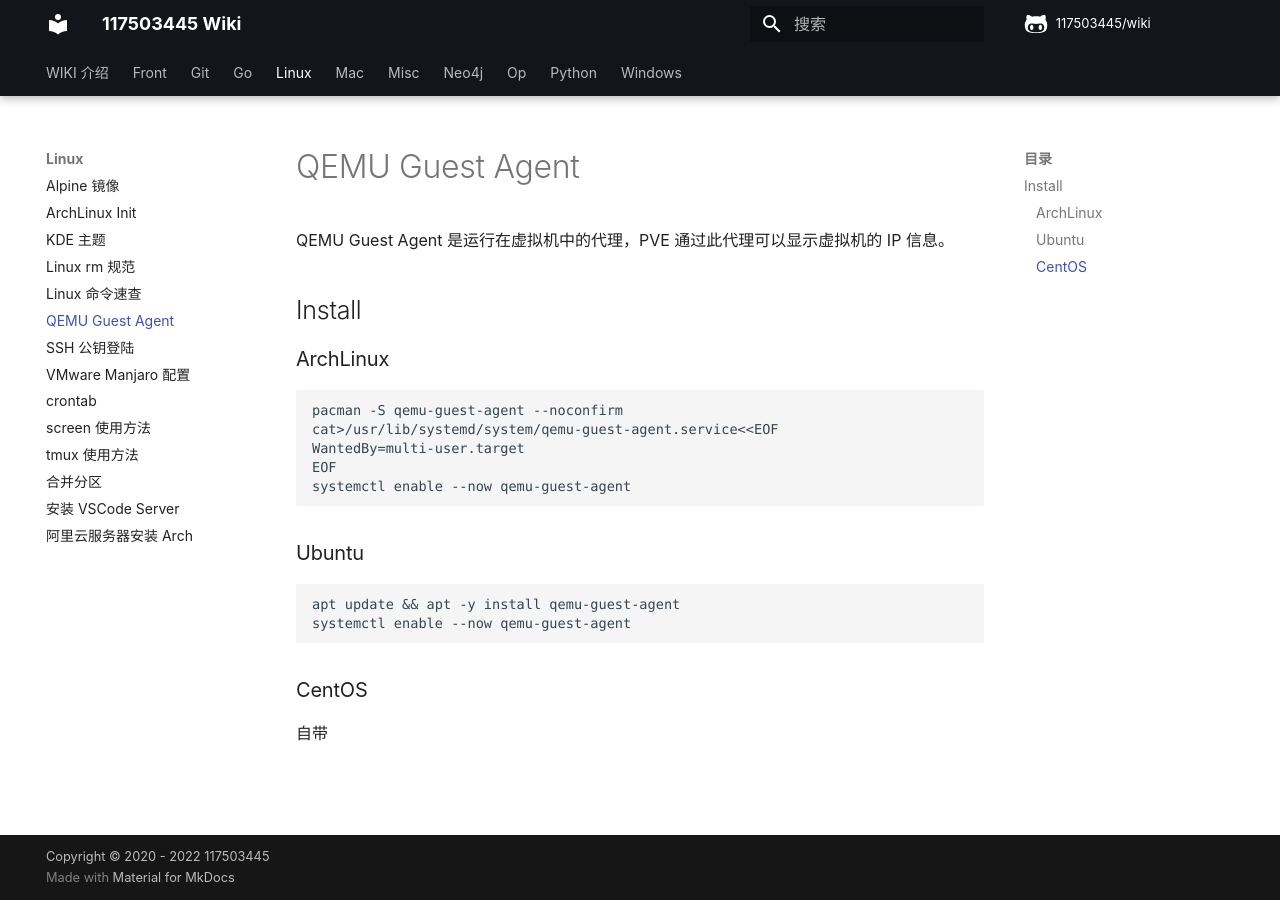
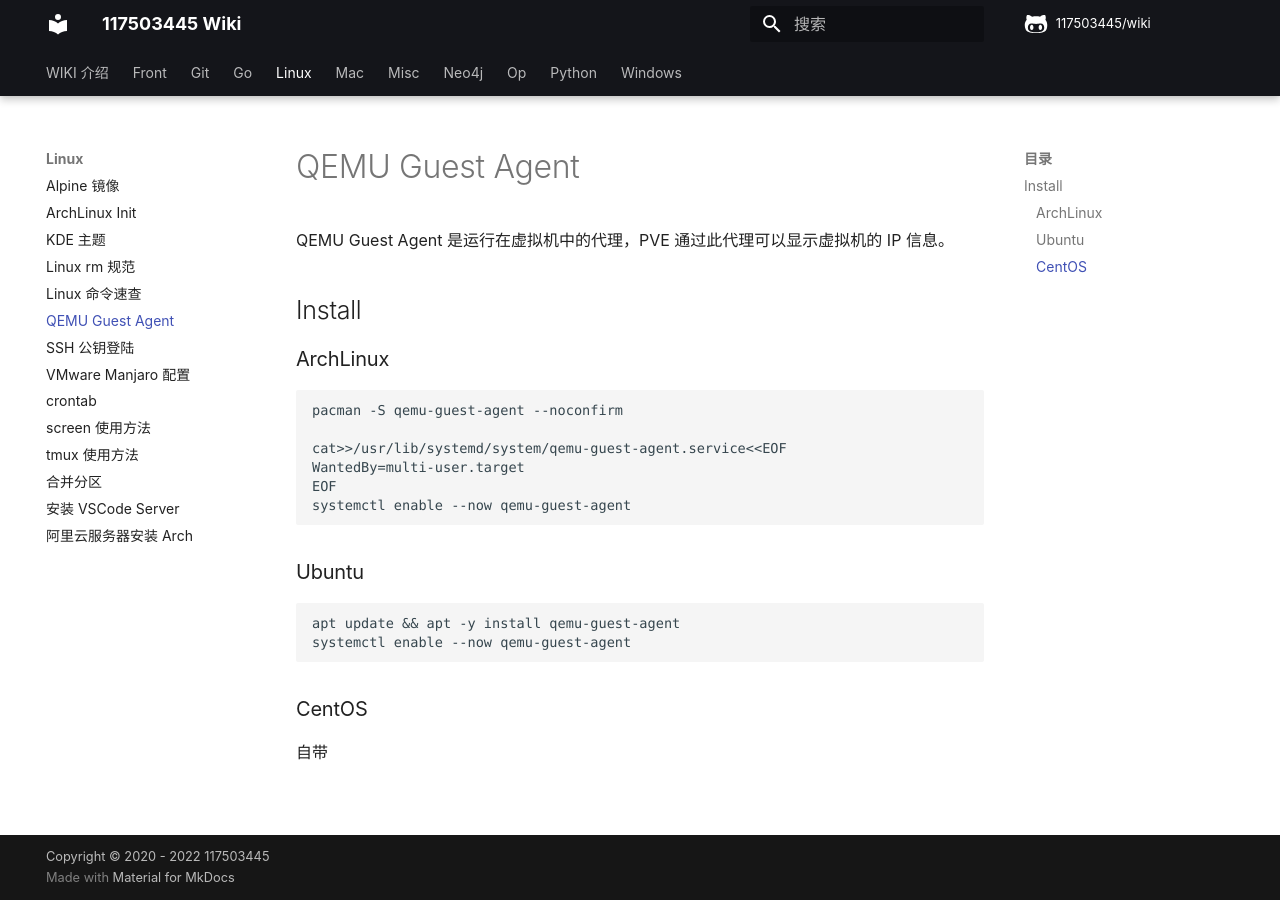
Before and after one commit to 117503445/wiki, an MkDocs documentation site: the page built from docs/linux/QEMU Guest Agent.md, in a window 1280 px wide. Built offline with MkDocs 1.6.1 and Material for MkDocs 9.7.7, drawn with Linux system fonts in a browser that asks for light colours; some web fonts are replaced; comment, search, counter and statistics services are not loaded.

````diff
--- a/docs/linux/QEMU Guest Agent.md
+++ b/docs/linux/QEMU Guest Agent.md
@@ -8,7 +8,8 @@ QEMU Guest Agent 是运行在虚拟机中的代理，PVE 通过此代理可以
 
 ```sh
 pacman -S qemu-guest-agent --noconfirm
-cat>/usr/lib/systemd/system/qemu-guest-agent.service<<EOF
+
+cat>>/usr/lib/systemd/system/qemu-guest-agent.service<<EOF
 WantedBy=multi-user.target
 EOF
 systemctl enable --now qemu-guest-agent
````
